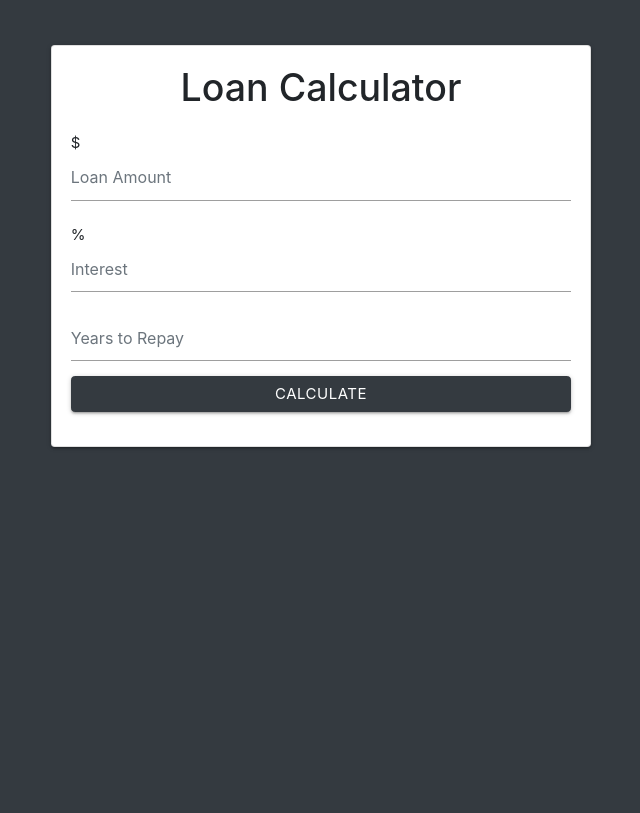
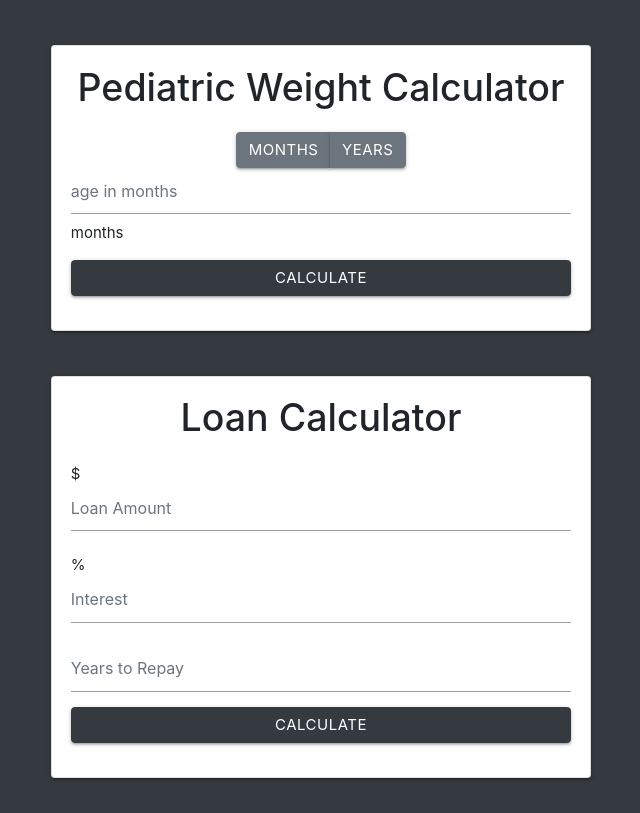
Before and after one commit to Tbones41/JS-Calculators, a plain HTML site: page WeightCalc/index.html in a window 1280 px wide. Shown: the whole page, without its empty margins (319-959 px from the left). Drawn offline with nearby package versions, Linux system fonts and the light colour scheme.

Commit message:
uncomment weight calculator

```diff
--- a/WeightCalc/index.html
+++ b/WeightCalc/index.html
@@ -21,7 +21,7 @@
     <div class="container">
         <div class="row">
             <div class="col-md-6 mx-auto">
-                <!-- <div class="card card-body text-center mt-5">
+                <div class="card card-body text-center mt-5">
                     <h1 class="heading display-5 pb-3">Pediatric Weight Calculator</h1>
                     <form id="weight-form">
                         <div class="form-group">
@@ -65,7 +65,7 @@
                             <input type="reset" value="Reset" class="btn btn-dark btn-block">
                         </div>
                     </div>
-                </div> -->
+                </div>
 
 
 
```
